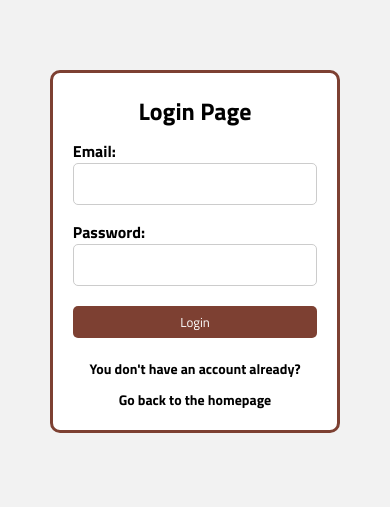
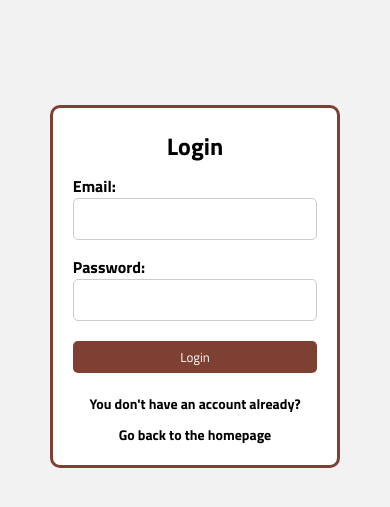
Before and after one commit to veronhoxha/kinforge, a React (Create React App) app: page /login in a window 390 px wide. Shown: the part 171-678 px from the top of the page. Built offline with nearby package versions, Linux system fonts and the light colour scheme.

Commit message:
Fixed some bugs

```diff
--- a/src/app/pages/login/login.js
+++ b/src/app/pages/login/login.js
@@ -45,7 +45,7 @@ const Login = () => {
     return (
         <div className="login">
         <form onSubmit={login} className="login-form">
-            <h1 className='title'>Login Page</h1>
+            <h1 className='title'>Login</h1>
             {errors && <p className="errors">{errors}</p>}
             <label>Email:
                 <input type="email" value={email} onChange={emailChanging}></input>
--- a/src/app/styles/login.css
+++ b/src/app/styles/login.css
@@ -85,9 +85,10 @@ input[type="email"] {
     border: 1.5px solid #ccc;
 }
 
-@media screen and (max-width: 768px) {
+@media screen and (max-width: 1024px) {
     .login-form {
-        padding: 30px;
+        padding: 50px;
+        margin-top: 70px;
     }
 
     button[type="login-button"] {
@@ -102,7 +103,24 @@ input[type="email"] {
     }
 }
 
-@media screen and (max-width: 480px) {
+@media screen and (max-width: 768px) {
+    .login-form {
+        padding: 50px;
+    }
+
+    button[type="login-button"] {
+        font-size: 14px;
+        padding: 8px;
+        margin-bottom: 15px;
+    }
+
+    input[type="password"],
+    input[type="email"] {
+        margin-bottom: 15px;
+    }
+}
+
+@media screen and (max-width: 480px)  {
     .login-form {
         padding: 20px;
     }
@@ -118,3 +136,21 @@ input[type="email"] {
         margin-bottom: 10px;
     }
 }
+
+@media (max-width: 280px) {
+    .login-form {
+      max-width: 220px;
+      padding: 20px;
+    }
+
+    button[type="login-button"] {
+        font-size: 13px;
+        padding: 6px;
+        margin-bottom: 10px;
+    }
+
+    input[type="password"],
+    input[type="email"] {
+        margin-bottom: 10px;
+    }
+}
```
